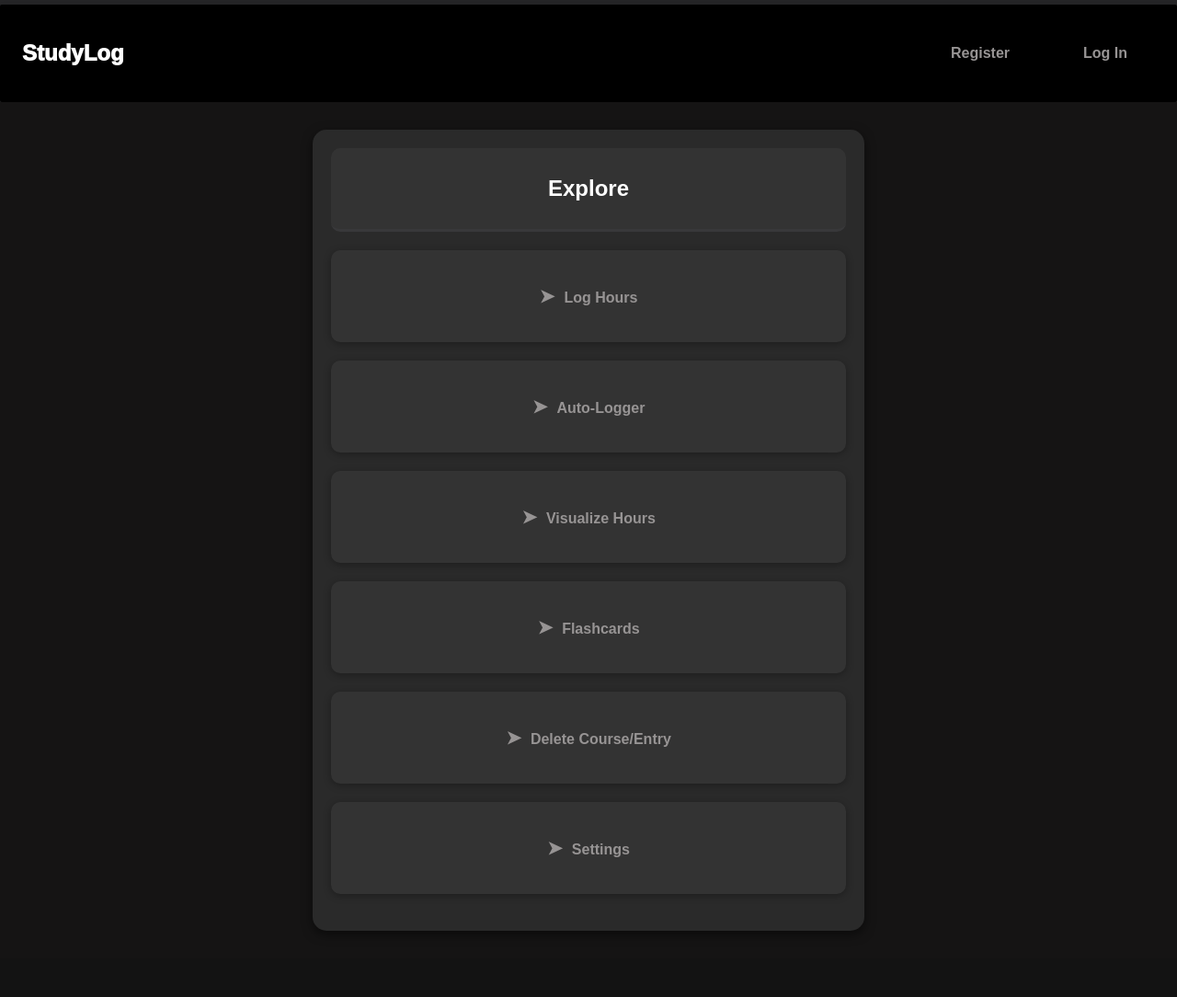
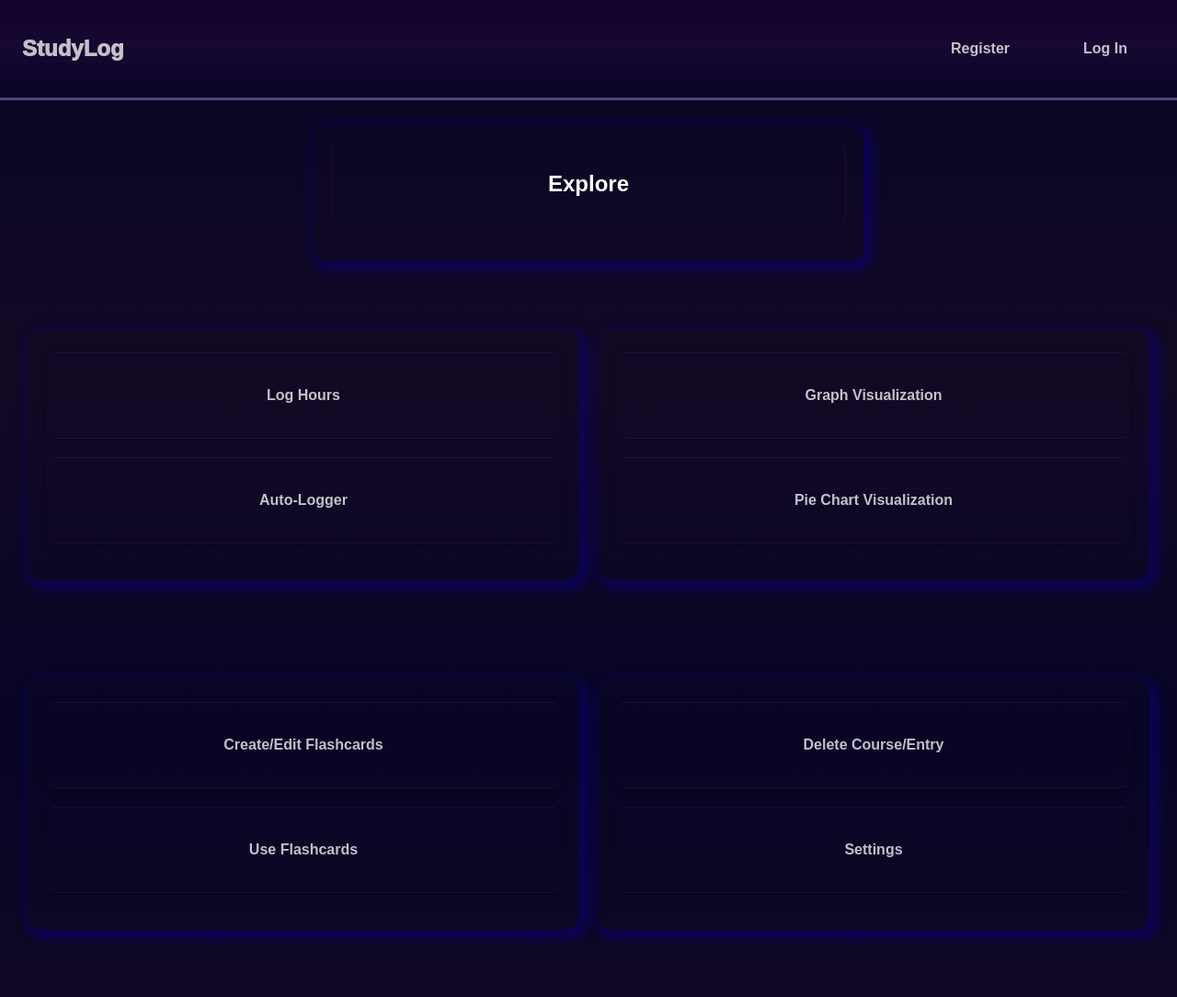
Before and after one commit to StvSz04/Student-log, a Flask app: page /dash/dashboard in a window 1280 px wide. Shown: the whole page at 92% size. Before the commit the page ends 1012 px from the top, so only its background shows below. Run offline with Flask 3, Linux system fonts and the light colour scheme; data comes from the database, SQL or seed files in the repository; both versions use the stored data as it was after the commit.

Commit message:
Overhaul css styling

```diff
--- a/flaskr/static/style.css
+++ b/flaskr/static/style.css
@@ -2,9 +2,20 @@
 * {
     font-family: 'Arial', sans-serif; /* Modern and clean font */
     box-sizing: border-box;
+    color : rgba(255, 255, 255, 0.75);
     margin: 0;
     padding: 0;
     transition: all 0.3s ease; /* Smooth transition for all properties */
+}
+
+html, body {
+  height: 100%;
+  margin: 0;
+  padding: 0;
+}
+
+li:hover{
+    text-shadow: 0px 1px 10px rgba(172, 184, 173, 0.75);
 }
 
 .div {
@@ -15,81 +26,72 @@
 
 
 
+
+
 /* Body */
 body {
-    color: #ffffff; /* Light text color for contrast against black */
+    background-image: linear-gradient(rgb(8, 5, 37),rgb(19, 9, 37), rgb(8, 5, 37));
     /*background-color: #000000; /* Black background for the entire website
     background-image: linear-gradient(to bottom, #131212, #4d4a79); */
     line-height: 2; /* Better readability */
-    animation: colorChange 5s ease infinite;
-    min-height: auto;
 }
 
+
 select {
-  background-color: #000000;
+  background-color: #1d1929;
   color: #fffbfb;
+  box-shadow:  1px 1px 10px 5px  rgba(56, 30, 99, 0.3);
 }
 
 input{
-    background-color: #000000;
-    color: #fffbfb;
+    background-color: #1d1929;
+    color: #ffffff;
+    box-shadow:  1px 1px 10px 5px  rgba(56, 30, 99, 0.3);
 }
 
 /* Table*/
 /* Styling for the entire table */
 .table {
-  background-color: #111010;
-  color: white; /* Text color to make it readable */
+  background-color: 2e0058;
+  color: black; /* Text color to make it readable */
   border-collapse: collapse;
   width: 100%;
 }
 
 /* Header Row */
 .table thead tr {
-  background-color: #111010; /* Slightly lighter black for header */
+  background-color: rgb(24, 14, 43); /* Slightly lighter black for header */
 }
 
 /* Table Header Text */
 .table tr th {
   padding: 10px;
   text-align: left;
-  border-bottom: 1px solid #ffffff; /* Dark gray border for better visibility */
-  background-color: #111010;
+  border-bottom: 1px solid #ffffff;
+  background-color: rgb(24, 14, 43);
   color: #ffffff;
 }
 
 /* Table Body */
 .table tbody tr td {
-  background-color: #111010;
+  background-color: rgb(24, 14, 43);
   color: #ffffff;
 }
 
 /* Table foot */
-.table tfoot tr td{
+.table tfoot tr td {
     padding: 10px;
     text-align: left;
     border: 1px solid #ffffff; /* Dark gray border for better visibility */
-    background-color: #111010;
+    background-color:rgb(24, 14, 43);
 }
 
-
-@keyframes colorChange {
-    0% {
-      background-color: #131212; /* Start with blue */
-    }
-    50% {
-      background-color: #272729; /* Midpoint color (red) */
-    }
-    100% {
-      background-color: #131212; /* End */
-    }
-  }
 
 /* Header */
 header {
     text-align: center;
     padding: 10px;
-    animation: colorChange 8s ease infinite
+    /* animation: colorChange 8s ease infinite */
 }
 footer{
     background-image: linear-gradient(to bottom, #979494, #43415e);
@@ -97,52 +99,53 @@ footer{
 }
 
 header h1 {
-    color: #ffffff; /* White text for contrast */
+    border-radius: 10px;
 }
 
 /* Navigation */
 nav {
-    background: #000000;
+    /* background: #000000; */
+    background-image: linear-gradient(rgb(17, 3, 41), rgb(22, 8, 49),rgb(8, 5, 37));
     display: flex;
     align-items: center;
     justify-content: space-between;
     padding: 0.75rem 1.5rem;
-    border-radius: 2px;
-    box-shadow: 0 2px 6px rgba(0, 0, 0, 0.1);
-    margin-top: 5px;
+    margin-top: 0px;
     font-family: 'Segoe UI', sans-serif;
+    box-shadow: 0px 2px 1px 1px rgb(80, 70, 124);
 }
 
 nav h1 {
     margin: 0;
     font-size: 1.5rem;
-    color: #ffffff;
     font-weight: 1000;
 }
 
 nav ul {
     display: flex;
+    float: left;
     list-style: none;
     margin: 0;
     padding: 0;
     gap: 1.25rem; /* cleaner spacing than margin on li */
 }
 
-nav a {
-    text-decoration: none;
-    color: #1b1a1a;
+nav li a {
     font-size: 1rem;
-    transition: color 0.3s ease, text-decoration 0.3s ease;
 }
 
 nav a:hover {
-    color: #979494;
-    text-decoration: underline;
+    cursor: pointer;
+    text-shadow: 0px 1px 10px rgba(172, 184, 173, 0.75);
+    font-size: 1.3em;  /* Increases the font size on hover */
 }
+
+
+
+
 
 nav ul li p{
     font-weight: bold;
-    color: #979494;
     font-size: 1em; /* Optional: Adjust font size */
     padding-left: 5px; /* Optional: Add padding */
     vertical-align: middle;  /* Aligns vertically with surrounding text */
@@ -446,23 +472,17 @@ ul {
   }
   ul li a {
     text-decoration: none; /* Removes the underline from links */
-    color: #979494; /* Set text color */
     font-weight: bold; /* Makes the text bold */
     display: block; /* Makes the entire <a> tag clickable */
     padding: 10px 20px; /* Adds padding around the link */
   }
 
-  ul li a:hover {
-    background-color: #646464; /* Changes background color on hover */
-    color: #131212; /* Changes text color on hover */
-  }
 
 
 /*username section */
 /* Style the username */
 li .username {
     font-weight: bold;
-    color: #979494;
     font-size: 1.2em; /* Optional: Adjust font size */
     padding-left: 5px; /* Optional: Add padding */
     vertical-align: middle;  /* Aligns vertically with surrounding text */
@@ -520,16 +540,20 @@ li .username {
     padding: 20px;
     min-height: 100vh; /* Full screen height */
     box-sizing: border-box;
+    flex-flow: row wrap;
+    /* This aligns items to the end line on main-axis */
+    justify-content: flex-end;
   }
 
 .explore {
-    background-color: #2a2a2a;
+    background-color: transparent;
     width: 100%;
     max-width: 600px;
     padding: 20px;
     margin: 0 auto;
     border-radius: 15px; /* Rounded corners */
     box-shadow: 0 4px 12px rgba(0, 0, 0, 0.5); /* Subtle shadow for depth */
+    animation: backgroundShadowPulse 5s infinite;
   }
 
 .explore ul {
@@ -542,36 +566,46 @@ li .username {
     margin-bottom: 20px;
     padding: 20px;
     border-radius: 10px;
-    background-color: #333333;
+    background-color: transparent;
     box-shadow: 0 2px 8px rgba(0, 0, 0, 0.3);
+    text-align: center;
     transition: transform 0.3s ease, box-shadow 0.3s ease;
+    border-top: 1px groove rgba(56, 30, 99, 0.3);
+    border-bottom: 1px groove rgba(56, 30, 99, 0.3);
 }
 
-.explore a::before {
-    content: "\27A4";  /* icon */
-    color: #979494;
+/* .explore a::before {
+    content: "\27A4";
+    color: #001a4e;
     font-size: 20px;
     margin-right: 10px;
-}
+} */
 
 .explore li:hover {
     transform: translateY(-5px);
-    box-shadow: 0 4px 12px rgba(0, 0, 0, 0.4);
+    box-shadow: 1px 1px 4px 4px rgba(172, 172, 172, 0.75); /* Deeper shadow on hover */
+    /* border-top: 4px solid rgba(172, 172, 172, 0.75);
+    border-bottom: 5px solid rgba(172, 172, 172, 0.75) */
 }
 
 
 
 
   .explore h1 {
-    background-color: #333333; /* Slightly lighter grey for headings */
+    background-color: transparent;
     color: #ffffff; /* White text */
     padding: 20px;
     border-radius: 10px; /* Rounded corners */
     margin-bottom: 20px;
     text-align: center;
     font-size: 24px; /* Larger font size for headings */
-    border-bottom: 3px solid #000000; /* Blue underline for emphasis */
-    animation: borderPulse 5s ease infinite;
+    border-left: 1px groove rgba(56, 30, 99, 0.3);
+    border-right: 1px groove rgba(56, 30, 99, 0.3);
+  }
+
+  .explore h1:hover {
+    border-left: 5px solid rgba(172, 172, 172, 0.75);
+    border-right: 5px solid rgba(172, 172, 172, 0.75)
   }
 
 
--- a/flaskr/templates/base.html
+++ b/flaskr/templates/base.html
@@ -1,34 +1,33 @@
-<!doctype html>
-
-<title>{% block title %}{% endblock %}StudyLog</title>
+<!DOCTYPE html>
+<html lang="en">
+<head>
+  <meta charset="UTF-8" />
+  <meta name="viewport" content="width=device-width, initial-scale=1" />
+  <title>{% block title %}StudyLog{% endblock %}</title>
   <link rel="stylesheet" href="{{ url_for('static', filename='style.css') }}">
+  {% block extra_head %}{% endblock %}
+</head>
+<body>
   <nav>
     <h1>StudyLog</h1>
-
-
     <ul>
       {% if g.user %}
         {% block header %}{% endblock %}
-        <li><span class = "username">{{ g.user['username'] }}</span>
+        <li><span class="username">{{ g.user['username'] }}</span></li>
         <li><a href="{{ url_for('dash.go_to_dashboard') }}">Dashboard</a></li>
         <li><a href="{{ url_for('home.go_to_homepage') }}">Homepage</a></li>
         <li><a href="{{ url_for('auth.logout') }}">Log Out</a></li>
-
       {% else %}
-      <li><a href="{{ url_for('auth.register') }}">Register</a>
-      <li><a href="{{ url_for('auth.login') }}">Log In</a>
+        <li><a href="{{ url_for('auth.register') }}">Register</a></li>
+        <li><a href="{{ url_for('auth.login') }}">Log In</a></li>
       {% endif %}
     </ul>
   </nav>
 
   <section class="content">
-
-  {% for message in get_flashed_messages() %}
-    <div class="flash">{{ message }}</div>
-  {% endfor %}
     {% block content %}{% endblock %}
   </section>
 
-{% block extra_scripts %}
-
-{% endblock %}
+  {% block extra_scripts %}{% endblock %}
+</body>
+</html>
--- a/flaskr/templates/dash/dashboard.html
+++ b/flaskr/templates/dash/dashboard.html
@@ -4,22 +4,67 @@
 
 {% block content %}
 <!-- Links to different user modules-->
- <header>
+
+<div">
+
+  <div style=" margin-top: 30px">
+
+    <section class="explore">
+      <h1>Explore</h1>
+
+
+
+    </section>
+
+  </div>
+
   <div class="dashboard-container">
-      <section class="explore"> <h1>Explore</h1>
+
+    <section class="explore">
+      <div>
         <ul>
           <li><a href="{{ url_for('dash.go_to_log') }}">Log Hours</a></li>
           <li><a href="{{ url_for('dash.go_to_timer') }}">Auto-Logger</a></li>
-        <li><a href="{{ url_for('dash.go_to_vis') }}">Visualize Hours</a></li>
-        <li><a href="{{ url_for('dash.go_to_flash') }}">Flashcards</a></li>
+
+        </ul>
+
+      </div>
+    </section>
+
+    <section class="explore">
+      <div>
+        <ul>
+          <li><a href="{{ url_for('dash.go_to_vis') }}">Graph Visualization</a></li>
+          <li><a href="{{ url_for('dash.go_to_vis') }}">Pie Chart Visualization</a></li>
+
+        </ul>
+
+      </div>
+
+    </section class="explore">
+
+    <section class="explore">
+      <div>
+        <ul>
+          <li><a href="{{ url_for('dash.go_to_flash') }}">Create/Edit Flashcards</a></li>
+          <li><a href="{{ url_for('dash.go_to_flash') }}">Use Flashcards</a></li>
+
+        </ul>
+
+      </div>
+
+    </section class="explore">
+
+    <section class="explore">
+      <div>
+        <ul>
           <li><a href="{{ url_for('dash.go_to_del') }}">Delete Course/Entry</a></li>
           <!-- <li><a href="{{ url_for('dash.go_to_comp') }}">Compare</a></li> -->
           <li><a href="{{ url_for('dash.go_to_settings') }}">Settings</a></li>
 
         </ul>
 
-      </section>
+      </div </section>
   </div>
-</header>
-
+</div>
 {% endblock %}
--- a/flaskr/templates/dash/log_page.html
+++ b/flaskr/templates/dash/log_page.html
@@ -1,6 +1,6 @@
 {% extends "base.html" %}
 
-{% block title %}Course Management{% endblock %}
+{% block title %}Course Management {% endblock %}
 
 {% block content %}
     <main>
```
Also changed, not shown: other parts of flaskr/static/style.css (+70 -39 lines), flaskr/templates/dash/flashcard.html (+5 -3 lines), flaskr/templates/index.html (+3 -10 lines), instance/flaskr.sqlite. Lines whose indentation alone changed are shown as unchanged.
